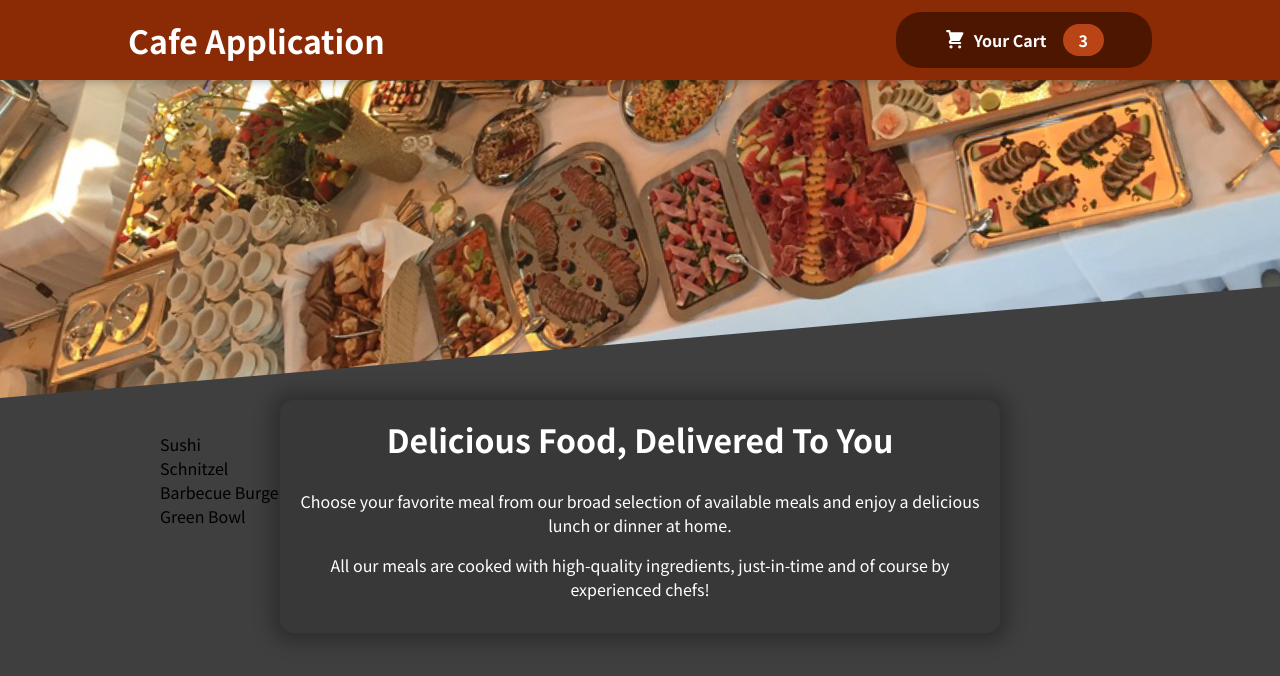
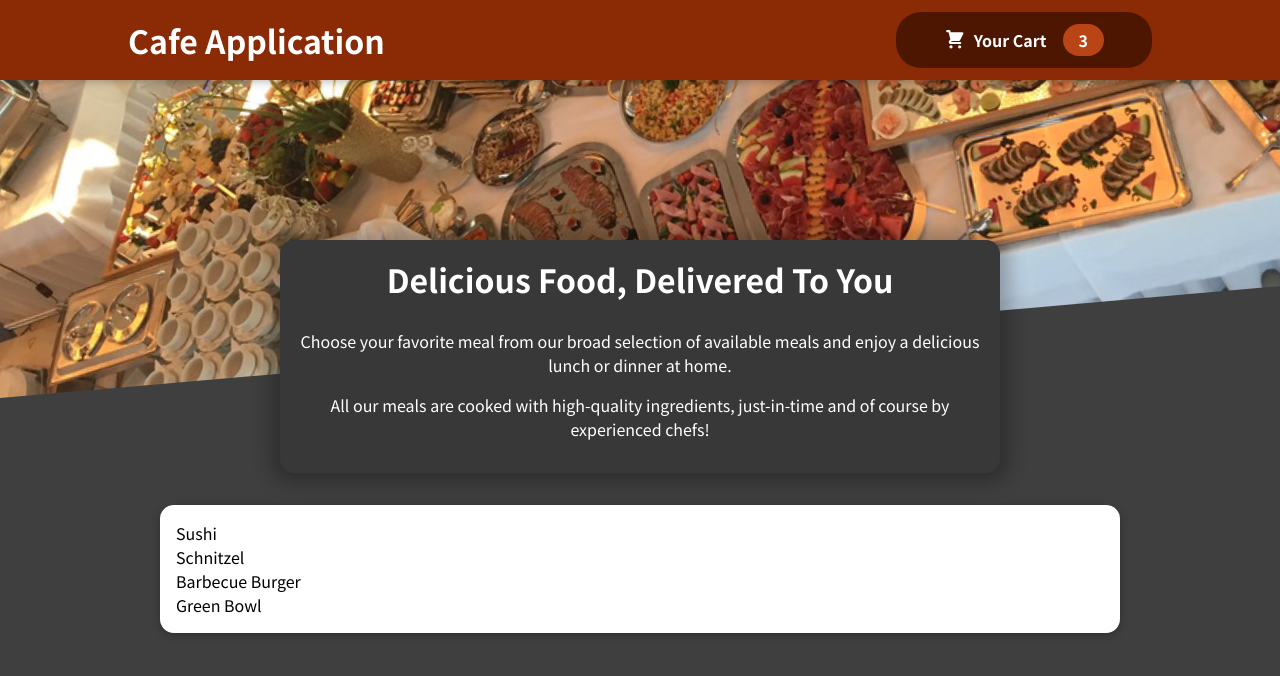
Before and after one commit to Tushxr00/food-order-app, a React (Create React App) app: page / in a window 1280 px wide. Shown: the top 676 px of the page. Built offline with nearby package versions, Linux system fonts and the light colour scheme.

Commit message:
resolved layout issue

```diff
--- a/src/components/Meals/AvailableMeals.js
+++ b/src/components/Meals/AvailableMeals.js
@@ -1,3 +1,4 @@
+import Card from "../UI/Card";
 import classes from "./AvailableMeals.module.css";
 
 const DUMMY_MEALS = [
@@ -32,7 +33,9 @@ const AvailableMeals = () => {
 
   return (
     <section className={classes.meals}>
-      <ul>{content}</ul>
+      <Card>
+        <ul>{content}</ul>
+      </Card>
     </section>
   );
 };
--- a/src/components/Meals/Meals.js
+++ b/src/components/Meals/Meals.js
@@ -6,8 +6,8 @@ import classes from "./Meals.module.css";
 const Meals = () => {
   return (
     <React.Fragment>
+      <MealsSummary />
       <AvailableMeals />
-      <MealsSummary />
     </React.Fragment>
   );
 };
--- a/src/components/UI/Card.js
+++ b/src/components/UI/Card.js
@@ -1,6 +1,6 @@
 import classes from "./Card.module.css";
 
 const Card = (props) => {
-  return <div className={classes.Card}>{props.children}</div>;
+  return <div className={classes.card}>{props.children}</div>;
 };
 export default Card;
```
